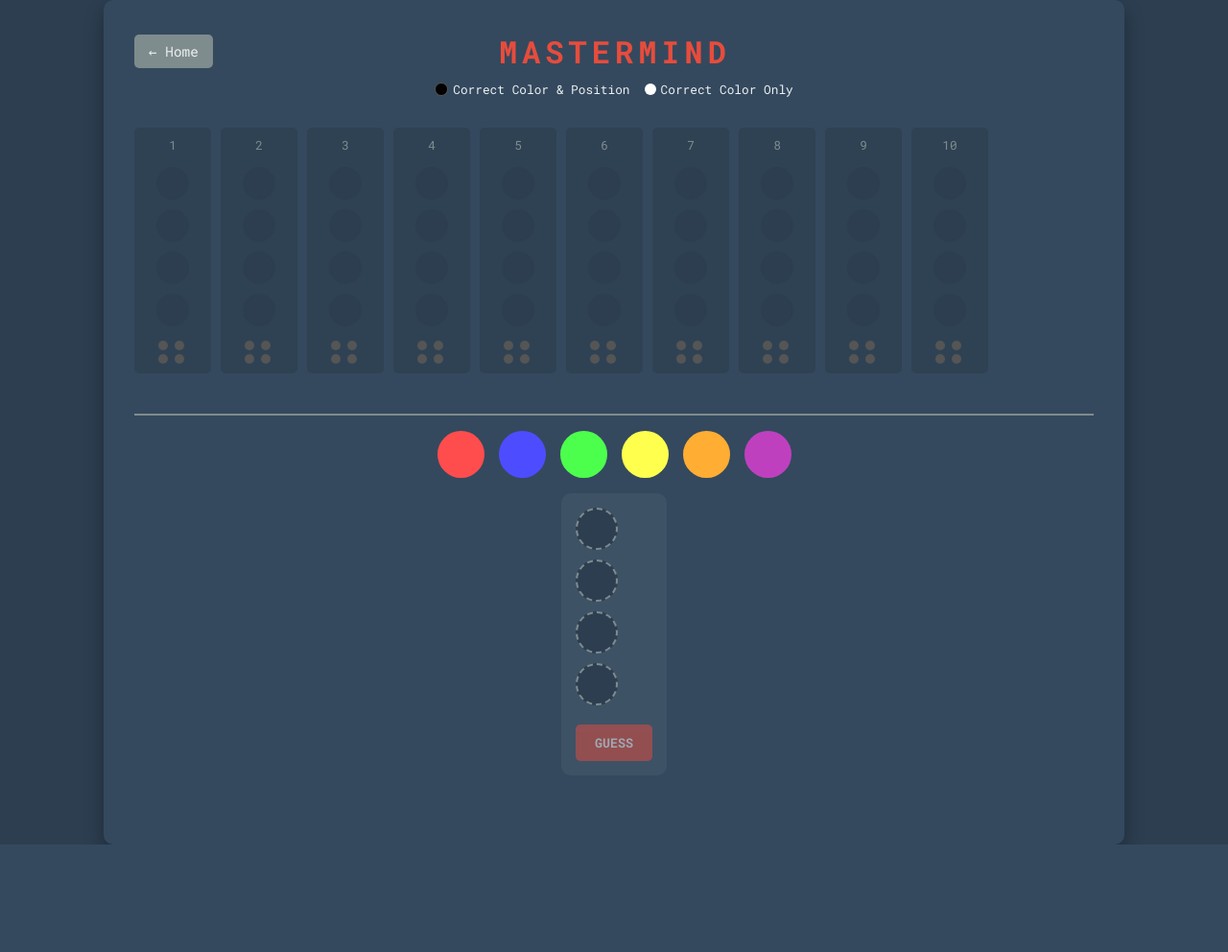
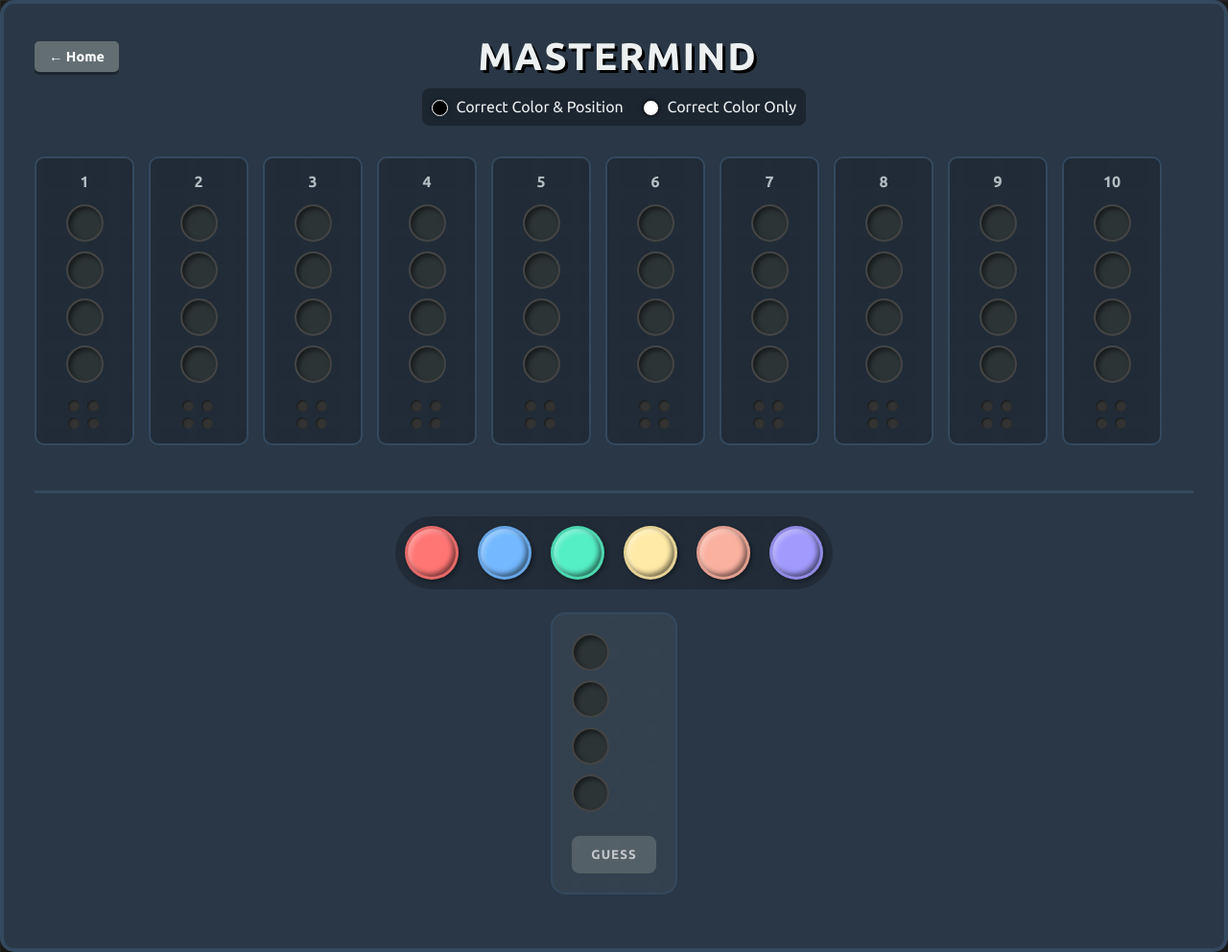
Before and after one commit to Soham-Rao/Club-Drive, a Flask app: page /game in a window 1280 px wide. Shown: the whole page at 96% size. Before the commit the page ends 880 px from the top, so only its background shows below. Run offline with Flask 3, Linux system fonts and the light colour scheme.

Commit message:
game 2  ui

```diff
--- a/mastermind/static/script.js
+++ b/mastermind/static/script.js
@@ -104,8 +104,8 @@ document.addEventListener('DOMContentLoaded', () => {
 
     function getColorHex(colorName) {
         const map = {
-            'red': '#ff4d4d', 'blue': '#4d4dff', 'green': '#4dff4d',
-            'yellow': '#ffff4d', 'orange': '#ffad33', 'purple': '#bf40bf'
+            'red': '#ff7675', 'blue': '#74b9ff', 'green': '#55efc4',
+            'yellow': '#ffeaa7', 'orange': '#fab1a0', 'purple': '#a29bfe'
         };
         return map[colorName] || '#2c3e50';
     }
--- a/mastermind/static/style.css
+++ b/mastermind/static/style.css
@@ -1,14 +1,22 @@
+@import url('https://fonts.googleapis.com/css2?family=Ubuntu:wght@400;700&display=swap');
+
 :root {
-    --bg-color: #2c3e50;
-    --board-color: #34495e;
-    --hole-color: #2c3e50;
+    --bg-color: #1e1e1e;
+    --grid-color: rgba(255, 255, 255, 0.05);
+    --board-color: rgba(44, 62, 80, 0.8);
     --text-color: #ecf0f1;
-    --accent-color: #e74c3c;
+    --accent-color: #00b894;
+    --hole-color: #2d3436;
+    --shadow-color: rgba(0, 0, 0, 0.3);
 }
 
 body {
-    font-family: 'Roboto Mono', monospace;
+    font-family: 'Ubuntu', sans-serif;
     background-color: var(--bg-color);
+    background-image:
+        linear-gradient(var(--grid-color) 1px, transparent 1px),
+        linear-gradient(90deg, var(--grid-color) 1px, transparent 1px);
+    background-size: 40px 40px;
     color: var(--text-color);
     display: flex;
     justify-content: center;
@@ -17,24 +25,21 @@ body {
     margin: 0;
 }
 
-.game-container {
+.game-container,
+.home-container {
     background-color: var(--board-color);
     padding: 2rem;
-    border-radius: 10px;
-    box-shadow: 0 10px 20px rgba(0, 0, 0, 0.3);
-    width: 90%;
-    max-width: 1000px;
-    overflow-x: auto;
+    border-radius: 15px;
+    box-shadow: 0 10px 30px rgba(0, 0, 0, 0.5);
+    width: 95%;
+    max-width: 1400px;
+    backdrop-filter: blur(5px);
+    border: 4px solid #34495e;
 }
 
 .home-container {
+    max-width: 500px;
     text-align: center;
-    background-color: var(--board-color);
-    padding: 3rem;
-    border-radius: 10px;
-    box-shadow: 0 10px 20px rgba(0, 0, 0, 0.3);
-    max-width: 500px;
-    width: 90%;
 }
 
 header {
@@ -44,116 +49,142 @@ header {
 
 h1 {
     margin: 0;
-    letter-spacing: 5px;
-    color: var(--accent-color);
+    font-weight: 700;
+    letter-spacing: 2px;
+    color: var(--text-color);
+    text-shadow: 3px 3px 0px #000;
+    font-size: 2.5rem;
 }
 
-.rules {
-    font-size: 0.8rem;
-    margin-top: 10px;
-    display: flex;
-    justify-content: center;
-    gap: 15px;
-}
-
-.rule-item {
-    display: flex;
-    align-items: center;
-    gap: 5px;
-}
-
-.peg {
-    width: 12px;
-    height: 12px;
+/* 3D Pegs */
+.peg,
+.hole,
+.color-option,
+.guess-hole,
+.feedback-peg,
+.setup-hole {
     border-radius: 50%;
+    box-shadow:
+        inset -3px -3px 5px rgba(0, 0, 0, 0.5),
+        inset 3px 3px 5px rgba(255, 255, 255, 0.3),
+        2px 2px 4px rgba(0, 0, 0, 0.4);
+    border: 2px solid rgba(0, 0, 0, 0.2);
+    transition: transform 0.1s, box-shadow 0.1s;
     display: inline-block;
 }
 
-.peg.black {
-    background-color: #000;
-    border: 1px solid #555;
+.hole,
+.guess-hole.empty,
+.setup-hole.empty {
+    background-color: var(--hole-color);
+    box-shadow: inset 3px 3px 5px rgba(0, 0, 0, 0.5);
+    border: 2px solid #444;
 }
 
-.peg.white {
-    background-color: #fff;
+/* Specific Colors for 3D effect - Pastel */
+.color-option[data-color="red"] {
+    background: #ff7675;
 }
 
+.color-option[data-color="blue"] {
+    background: #74b9ff;
+}
+
+.color-option[data-color="green"] {
+    background: #55efc4;
+}
+
+.color-option[data-color="yellow"] {
+    background: #ffeaa7;
+}
+
+.color-option[data-color="orange"] {
+    background: #fab1a0;
+}
+
+.color-option[data-color="purple"] {
+    background: #a29bfe;
+}
+
+/* Board Layout */
 #game-board {
     display: flex;
     flex-direction: row;
-    /* Horizontal */
-    gap: 10px;
+    gap: 15px;
     margin-bottom: 2rem;
-    padding-bottom: 10px;
+    padding-bottom: 15px;
     overflow-x: auto;
-    min-height: 150px;
-    /* Ensure height for columns */
+    min-height: 180px;
 }
 
 .board-row {
     display: flex;
     flex-direction: column;
-    /* Vertical stack for each turn */
     align-items: center;
     gap: 10px;
-    padding: 10px;
-    background-color: rgba(0, 0, 0, 0.1);
-    border-radius: 5px;
-    min-width: 60px;
+    padding: 15px;
+    background-color: rgba(0, 0, 0, 0.2);
+    border-radius: 10px;
+    min-width: 70px;
+    border: 2px solid #34495e;
 }
 
 .turn-number {
     width: 100%;
     text-align: center;
     margin-bottom: 5px;
-    font-size: 0.8rem;
-    color: #7f8c8d;
+    font-weight: bold;
+    color: #b2bec3;
 }
 
 .guess-slots {
     display: flex;
     flex-direction: column;
-    /* Vertical holes in a turn column */
     gap: 10px;
 }
 
-.hole {
-    width: 30px;
-    height: 30px;
-    border-radius: 50%;
-    background-color: var(--hole-color);
-    border: 2px solid #2c3e50;
+.hole,
+.guess-hole,
+.setup-hole {
+    width: 35px;
+    height: 35px;
 }
 
 .feedback-slots {
     display: grid;
     grid-template-columns: 1fr 1fr;
-    gap: 4px;
-    width: 30px;
-    margin-top: 5px;
+    gap: 6px;
+    width: 35px;
+    margin-top: 8px;
 }
 
 .feedback-peg {
-    width: 10px;
-    height: 10px;
-    border-radius: 50%;
-    background-color: #555;
-    /* Empty feedback */
+    width: 12px;
+    height: 12px;
+    background-color: #333;
+    box-shadow: inset 1px 1px 2px rgba(0, 0, 0, 0.5);
+    border: none;
 }
 
 .feedback-peg.black {
-    background-color: #000;
-    border: 1px solid #fff;
+    background-color: #2d3436;
+    box-shadow:
+        inset -2px -2px 3px rgba(0, 0, 0, 0.5),
+        inset 2px 2px 3px rgba(255, 255, 255, 0.2);
+    border: 1px solid #000;
 }
 
 .feedback-peg.white {
-    background-color: #fff;
+    background-color: #dfe6e9;
+    box-shadow:
+        inset -2px -2px 3px rgba(0, 0, 0, 0.3),
+        inset 2px 2px 3px rgba(255, 255, 255, 0.8);
 }
 
 /* Controls */
 .controls {
-    border-top: 2px solid #7f8c8d;
-    padding-top: 1rem;
+    border-top: 3px solid #34495e;
+    padding-top: 1.5rem;
     display: flex;
     flex-direction: column;
     align-items: center;
@@ -162,305 +193,184 @@ h1 {
 .color-picker {
     display: flex;
     justify-content: center;
-    gap: 15px;
-    margin-bottom: 1rem;
+    gap: 20px;
+    margin-bottom: 1.5rem;
+    padding: 10px;
+    background: rgba(0, 0, 0, 0.2);
+    border-radius: 50px;
 }
 
 .color-option {
-    width: 45px;
-    height: 45px;
-    border-radius: 50%;
+    width: 50px;
+    height: 50px;
     cursor: grab;
-    /* Drag cursor */
-    transition: transform 0.1s;
-    border: 2px solid transparent;
+    border: 3px solid rgba(0, 0, 0, 0.1);
 }
 
 .color-option:active {
     cursor: grabbing;
+    transform: scale(0.95);
 }
 
 .color-option:hover {
     transform: scale(1.1);
+    z-index: 10;
 }
 
 .color-option.selected {
     border-color: #fff;
     transform: scale(1.1);
+    box-shadow: 0 0 15px rgba(255, 255, 255, 0.5);
 }
 
 .current-guess-row {
     display: flex;
     flex-direction: column;
-    /* Match board orientation */
     gap: 10px;
     background: rgba(255, 255, 255, 0.05);
-    padding: 15px;
-    border-radius: 10px;
+    padding: 20px;
+    border-radius: 15px;
+    border: 2px solid #34495e;
 }
 
 .guess-hole {
-    width: 40px;
-    height: 40px;
-    border-radius: 50%;
-    background-color: var(--hole-color);
-    border: 2px dashed #7f8c8d;
-    /* Dashed to indicate drop zone */
     cursor: pointer;
-    transition: all 0.2s;
-}
-
-.guess-hole.active {
-    border-color: #fff;
 }
 
 .guess-hole.drag-over {
-    border-color: #fff;
+    border-color: var(--accent-color);
     background-color: rgba(255, 255, 255, 0.1);
     transform: scale(1.1);
 }
 
+/* Buttons */
+button {
+    font-family: 'Ubuntu', sans-serif;
+    font-weight: 700;
+    text-transform: uppercase;
+    letter-spacing: 1px;
+    border: none;
+    border-radius: 8px;
+    cursor: pointer;
+    transition: all 0.1s;
+    box-shadow: 0 4px 0 rgba(0, 0, 0, 0.2);
+}
+
+button:active {
+    transform: translateY(4px);
+    box-shadow: none;
+}
+
 #submit-guess {
-    margin-top: 10px;
+    margin-top: 15px;
     width: 100%;
-    padding: 10px 20px;
+    padding: 12px 20px;
     background-color: var(--accent-color);
     color: white;
-    border: none;
-    border-radius: 5px;
-    cursor: pointer;
-    font-family: inherit;
-    font-weight: bold;
 }
 
 #submit-guess:disabled {
-    opacity: 0.5;
+    background-color: #636e72;
+    opacity: 0.7;
     cursor: not-allowed;
+    transform: none;
+    box-shadow: none;
 }
 
-#message-area {
-    text-align: center;
-    color: var(--accent-color);
+.mode-btn {
+    display: block;
+    width: 100%;
+    padding: 15px;
+    margin: 15px 0;
+    font-size: 1.2rem;
+    background-color: #0984e3;
+    color: white;
+    border: none;
 }
 
-.rules {
-    font-size: 0.8rem;
-    margin-top: 10px;
-    display: flex;
-    justify-content: center;
-    gap: 15px;
+.mode-btn:hover {
+    background-color: #74b9ff;
+    transform: translateY(-2px);
+    box-shadow: 0 6px 0 rgba(0, 0, 0, 0.2);
 }
 
-.rule-item {
-    display: flex;
-    align-items: center;
-    gap: 5px;
-}
-
-.peg {
-    width: 12px;
-    height: 12px;
-    border-radius: 50%;
+.nav-btn {
+    text-decoration: none;
+    color: white;
+    background-color: #636e72;
+    padding: 8px 15px;
+    border-radius: 5px;
+    font-size: 0.9rem;
+    font-weight: bold;
+    box-shadow: 0 3px 0 rgba(0, 0, 0, 0.3);
     display: inline-block;
 }
 
-.peg.black {
-    background-color: #000;
-    border: 1px solid #555;
+.nav-btn:hover {
+    background-color: #b2bec3;
+    color: #2d3436;
 }
 
-.peg.white {
-    background-color: #fff;
-}
-
-#game-board {
-    display: flex;
-    flex-direction: row;
-    /* Horizontal */
-    gap: 10px;
-    margin-bottom: 2rem;
-    padding-bottom: 10px;
-    overflow-x: auto;
-    min-height: 150px;
-    /* Ensure height for columns */
-}
-
-.board-row {
-    display: flex;
-    flex-direction: column;
-    /* Vertical stack for each turn */
-    align-items: center;
-    gap: 10px;
-    padding: 10px;
-    background-color: rgba(0, 0, 0, 0.1);
-    border-radius: 5px;
-    min-width: 60px;
-}
-
-.turn-number {
-    width: 100%;
-    text-align: center;
-    margin-bottom: 5px;
-    font-size: 0.8rem;
-    color: #7f8c8d;
-}
-
-.guess-slots {
-    display: flex;
-    flex-direction: column;
-    /* Vertical holes in a turn column */
-    gap: 10px;
-}
-
-.hole {
-    width: 30px;
-    height: 30px;
-    border-radius: 50%;
-    background-color: var(--hole-color);
-    border: 2px solid #2c3e50;
-}
-
-.feedback-slots {
-    display: grid;
-    grid-template-columns: 1fr 1fr;
-    gap: 4px;
-    width: 30px;
-    margin-top: 5px;
-}
-
-.feedback-peg {
-    width: 10px;
-    height: 10px;
-    border-radius: 50%;
-    background-color: #555;
-    /* Empty feedback */
-}
-
-.feedback-peg.black {
-    background-color: #000;
-    border: 1px solid #fff;
-}
-
-.feedback-peg.white {
-    background-color: #fff;
-}
-
-/* Controls */
-.controls {
-    border-top: 2px solid #7f8c8d;
-    padding-top: 1rem;
-    display: flex;
-    flex-direction: column;
-    align-items: center;
-}
-
-.color-picker {
-    display: flex;
-    justify-content: center;
-    gap: 15px;
-    margin-bottom: 1rem;
-}
-
-.color-option {
-    width: 45px;
-    height: 45px;
-    border-radius: 50%;
-    cursor: grab;
-    /* Drag cursor */
-    transition: transform 0.1s;
-    border: 2px solid transparent;
-}
-
-.color-option:active {
-    cursor: grabbing;
-}
-
-.color-option:hover {
-    transform: scale(1.1);
-}
-
-.color-option.selected {
-    border-color: #fff;
-    transform: scale(1.1);
-}
-
-.current-guess-row {
-    display: flex;
-    flex-direction: column;
-    /* Match board orientation */
-    gap: 10px;
-    background: rgba(255, 255, 255, 0.05);
-    padding: 15px;
-    border-radius: 10px;
-}
-
-.guess-hole {
-    width: 40px;
-    height: 40px;
-    border-radius: 50%;
-    background-color: var(--hole-color);
-    border: 2px dashed #7f8c8d;
-    /* Dashed to indicate drop zone */
-    cursor: pointer;
-    transition: all 0.2s;
-}
-
-.guess-hole.active {
-    border-color: #fff;
-}
-
-.guess-hole.drag-over {
-    border-color: #fff;
-    background-color: rgba(255, 255, 255, 0.1);
-    transform: scale(1.1);
-}
-
-#submit-guess {
-    margin-top: 10px;
-    width: 100%;
-    padding: 10px 20px;
-    background-color: var(--accent-color);
-    color: white;
-    border: none;
-    border-radius: 5px;
-    cursor: pointer;
-    font-family: inherit;
-    font-weight: bold;
-}
-
-#submit-guess:disabled {
-    opacity: 0.5;
-    cursor: not-allowed;
-}
-
-#message-area {
-    text-align: center;
-    margin-top: 1rem;
-    font-weight: bold;
-    min-height: 1.5em;
+.nav-btn:active {
+    transform: translateY(3px);
+    box-shadow: none;
 }
 
 #restart-btn {
     display: block;
     margin: 1rem auto;
-    padding: 10px 20px;
-    background-color: #27ae60;
+    padding: 12px 25px;
+    background-color: #e17055;
     color: white;
-    border: none;
-    border-radius: 5px;
-    cursor: pointer;
 }
 
-.nav-btn {
-    text-decoration: none;
-    color: #ecf0f1;
-    background-color: #7f8c8d;
-    padding: 8px 15px;
-    border-radius: 5px;
-    font-size: 0.9rem;
-    transition: background-color 0.2s;
+#message-area {
+    text-align: center;
+    margin-top: 1.5rem;
+    font-weight: bold;
+    font-size: 1.2rem;
+    text-shadow: 1px 1px 2px #000;
 }
 
-.nav-btn:hover {
-    background-color: #95a5a6;
+/* Rules Legend */
+.rules {
+    background: rgba(0, 0, 0, 0.3);
+    padding: 10px;
+    border-radius: 8px;
+    display: inline-flex;
+    gap: 20px;
 }
+
+.peg {
+    margin-right: 5px;
+    vertical-align: middle;
+}
+
+/* Rules Legend Pegs - Specific overrides for visibility */
+.rules .peg {
+    width: 15px;
+    height: 15px;
+    border: 2px solid rgba(0, 0, 0, 0.5);
+    box-shadow: inset -2px -2px 5px rgba(0, 0, 0, 0.5), inset 2px 2px 5px rgba(255, 255, 255, 0.5);
+}
+
+.rules .peg.black {
+    background-color: #2d3436;
+}
+
+.rules .peg.white {
+    background-color: #dfe6e9;
+}
+
+/* Force visibility for legend pegs */
+.rules .peg.black {
+    background-color: #000 !important;
+    border: 1px solid #fff !important;
+    box-shadow: 0 0 5px rgba(0, 0, 0, 0.5);
+}
+
+.rules .peg.white {
+    background-color: #fff !important;
+    border: 1px solid #000 !important;
+    box-shadow: 0 0 5px rgba(0, 0, 0, 0.5);
+}
--- a/mastermind/templates/index.html
+++ b/mastermind/templates/index.html
@@ -6,7 +6,7 @@
     <meta name="viewport" content="width=device-width, initial-scale=1.0">
     <title>Mastermind</title>
     <link rel="stylesheet" href="{{ url_for('static', filename='style.css') }}">
-    <link href="https://fonts.googleapis.com/css2?family=Roboto+Mono:wght@400;700&display=swap" rel="stylesheet">
+    <link href="https://fonts.googleapis.com/css2?family=Ubuntu:wght@400;700&display=swap" rel="stylesheet">
 </head>
 
 <body>
@@ -30,18 +30,12 @@
 
             <div class="controls horizontal-controls">
                 <div class="color-picker">
-                    <div class="color-option" draggable="true" data-color="red" style="background-color: #ff4d4d;">
-                    </div>
-                    <div class="color-option" draggable="true" data-color="blue" style="background-color: #4d4dff;">
-                    </div>
-                    <div class="color-option" draggable="true" data-color="green" style="background-color: #4dff4d;">
-                    </div>
-                    <div class="color-option" draggable="true" data-color="yellow" style="background-color: #ffff4d;">
-                    </div>
-                    <div class="color-option" draggable="true" data-color="orange" style="background-color: #ffad33;">
-                    </div>
-                    <div class="color-option" draggable="true" data-color="purple" style="background-color: #bf40bf;">
-                    </div>
+                    <div class="color-option" draggable="true" data-color="red"></div>
+                    <div class="color-option" draggable="true" data-color="blue"></div>
+                    <div class="color-option" draggable="true" data-color="green"></div>
+                    <div class="color-option" draggable="true" data-color="yellow"></div>
+                    <div class="color-option" draggable="true" data-color="orange"></div>
+                    <div class="color-option" draggable="true" data-color="purple"></div>
                 </div>
 
                 <div class="current-guess-row">
```
Also changed, not shown: README.md (added).
